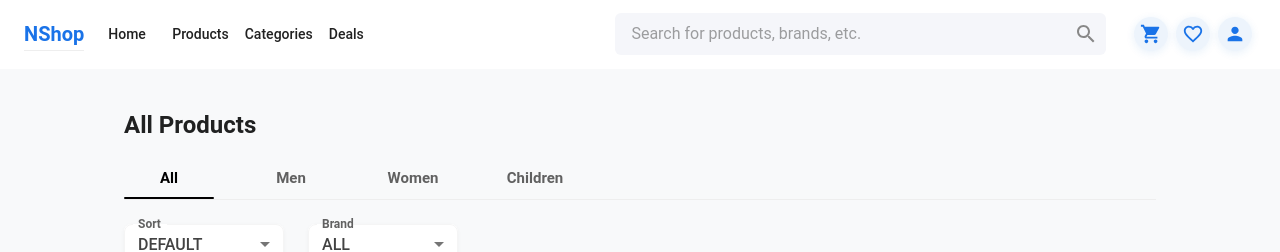
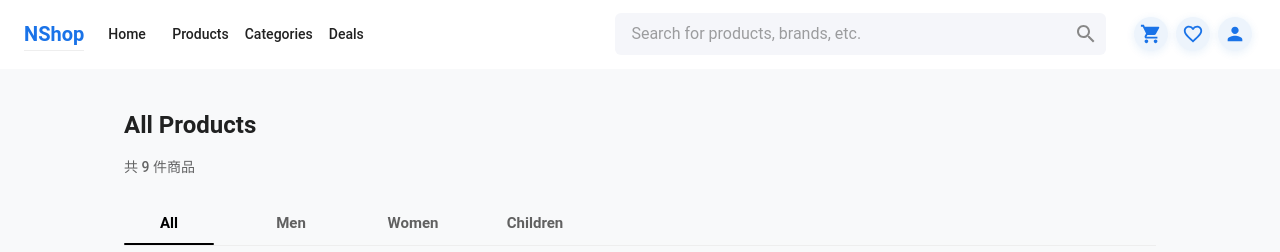
Before and after one commit to mark988/nshop_front, a Next.js app: page /products in a window 1280 px wide. Shown: the top 252 px of the page. Built offline with nearby package versions, Linux system fonts and the light colour scheme.

Commit message:
no message

```diff
--- a/src/app/products/page.tsx
+++ b/src/app/products/page.tsx
@@ -1,5 +1,6 @@
 'use client';
-import { useState, useMemo } from 'react';
+import { useState, useMemo, useEffect } from 'react';
+import { useSearchParams } from 'next/navigation';
 import Link from 'next/link';
 import {
   Box,
@@ -159,6 +160,7 @@ const PRODUCTS_PER_PAGE = 8;
 const allBrands = Array.from(new Set(products.map(item => item.brand).filter(Boolean)));
 
 export default function AllProductsPage() {
+  const searchParams = useSearchParams();
   const [tab, setTab] = useState('all');
   const [page, setPage] = useState(1);
   const [favorited, setFavorited] = useState<{ [key: number]: boolean }>({});
@@ -167,6 +169,24 @@ export default function AllProductsPage() {
   const [brand, setBrand] = useState('all');
   const [videoPlay, setVideoPlay] = useState<{ [key: number]: boolean }>({});
   const [hoveredId, setHoveredId] = useState<number | null>(null);
+
+  // 根据url中tab参数自动切换tab
+  useEffect(() => {
+    const tabParam = searchParams.get('tab');
+    // if (tabParam && tabItems.some(item => item.value === tabParam)) {
+    //   setTab(tabParam);
+    //   setPage(1);
+    // }
+
+    if (!tabParam || !tabItems.some(item => item.value === tabParam)) {
+      setTab('all');
+      setPage(1);
+    } else {
+      setTab(tabParam);
+      setPage(1);
+    }
+
+  }, [searchParams]);
 
   const handleTabChange = (_: React.SyntheticEvent, newValue: string) => {
     setTab(newValue);
@@ -283,8 +303,11 @@ export default function AllProductsPage() {
   return (
     <Box sx={{ bgcolor: 'background.default', minHeight: '100vh', display: 'flex', flexDirection: 'column' }}>
       <Container maxWidth="lg" sx={{ flex: 1, py: { xs: 3, md: 5 } }}>
-        <Typography variant="h5" fontWeight={700} mb={2} >
+        <Typography variant="h5" fontWeight={700} mb={2}>
           All Products
+        </Typography>
+        <Typography variant="subtitle2" color="text.secondary" mb={3}>
+          共 {processedProducts.length} 件商品
         </Typography>
 
         {/* Tabs 控件 */}
```
Also changed, not shown: src/components/home/CategorySection.tsx (+6 -2 lines).
